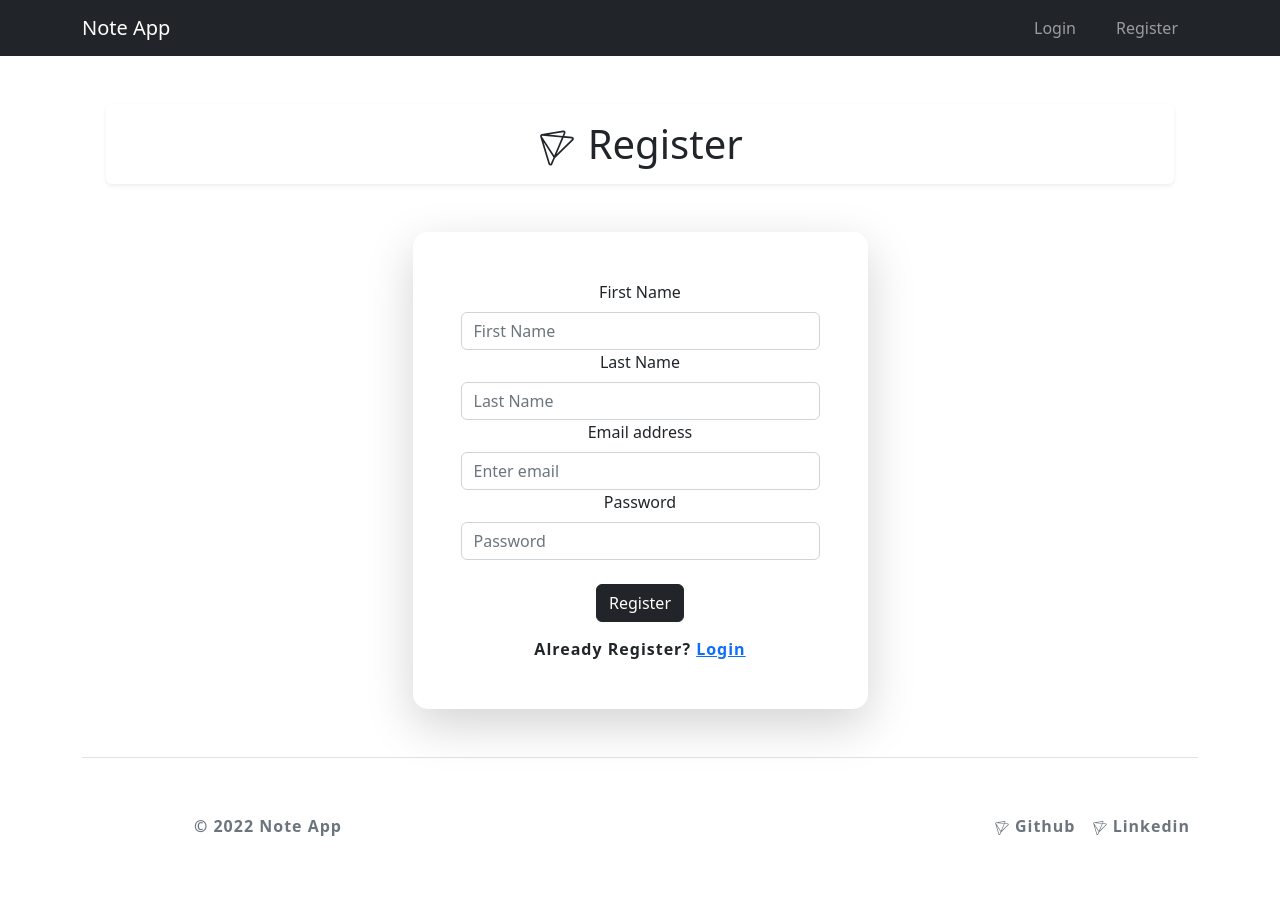
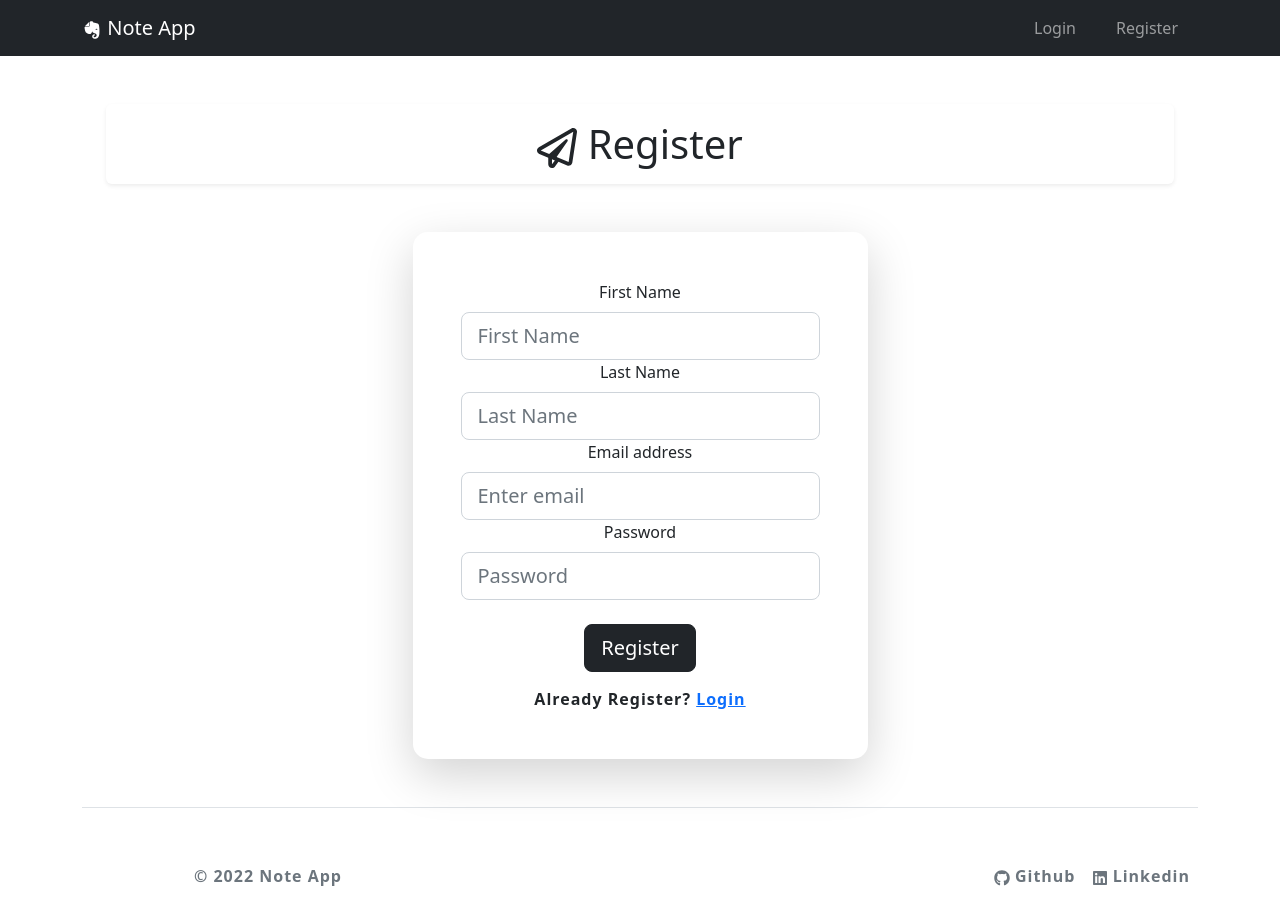
Before and after one commit to TarikSogukpinar/note, a React (Create React App) app in the folder client/: page /register in a window 1280 px wide. Shown: the top 924 px of the page. Built offline with nearby package versions, Linux system fonts and the light colour scheme.

Commit message:
apperance improved!

```diff
--- a/client/src/components/Dashboard.js
+++ b/client/src/components/Dashboard.js
@@ -1,14 +1,13 @@
 import React from "react";
-import { Routes, Route, Link } from "react-router-dom";
+import { Routes, Route } from "react-router-dom";
 import Main from "./Main";
 import Container from "react-bootstrap/esm/Container";
-import Login from "./Login";
-import Register from "./Register";
 import ProfilePrivateRoutes from "../constants/ProfilePrivateRoute";
 import NotesPrivateRoutes from "../constants/NotesPrivateRoutes";
-import CreateNotePrivateRoutes from "../constants/NotesPrivateRoutes";
-import CreateNote from "./CreateNote";
+import LoginPrivateRoutes from "../constants/LoginPrivateRoutes";
+import RegisterPrivateRoutes from "../constants/RegisterPrivateRoutes";
 import NoteFound from "./NoteFound";
+import CreateNotePrivateRoutes from "../constants/CreateNotesPrivateRoutes";
 
 export default function Dashboard() {
   return (
@@ -16,8 +15,16 @@ export default function Dashboard() {
       <Container>
         <Routes>
           <Route path="/" element={<Main></Main>}></Route>
-          <Route path="/login" element={<Login></Login>}></Route>
-          <Route path="/register" element={<Register></Register>}></Route>
+          <Route
+            exact
+            path="/login"
+            element={<LoginPrivateRoutes></LoginPrivateRoutes>}
+          ></Route>
+          <Route
+            exact
+            path="/register"
+            element={<RegisterPrivateRoutes></RegisterPrivateRoutes>}
+          ></Route>
           <Route
             exact
             path="/profile"
--- a/client/src/components/Footer.js
+++ b/client/src/components/Footer.js
@@ -1,5 +1,5 @@
 import React from "react";
-import { FaPushed } from "react-icons/fa";
+import { FaGithub, FaLinkedin } from "react-icons/fa";
 import "../styles/Footer.css";
 export default function Footer() {
   return (
@@ -16,13 +16,19 @@ export default function Footer() {
 
         <ul className="nav col-md-4 justify-content-end">
           <li className="nav-item">
-            <a href="#" className="nav-link px-2 text-muted footer-text">
-              <FaPushed /> Github
+            <a
+              href="https://github.com/TarikSogukpinar"
+              className="nav-link px-2 text-muted footer-text"
+            >
+              <FaGithub /> Github
             </a>
           </li>
           <li className="nav-item">
-            <a href="#" className="nav-link px-2 text-muted footer-text">
-              <FaPushed /> Linkedin
+            <a
+              href="https://www.linkedin.com/in/tar%C4%B1k-so%C4%9Fukp%C4%B1nar/"
+              className="nav-link px-2 text-muted footer-text"
+            >
+              <FaLinkedin /> Linkedin
             </a>
           </li>
         </ul>
--- a/client/src/components/Login.js
+++ b/client/src/components/Login.js
@@ -4,6 +4,7 @@ import { Button, Col, Container, Form, Row } from "react-bootstrap";
 // import { ToastContainer, toast } from 'react-toastify';
 import { loginUser } from "../services/authService";
 import { FaPushed } from "react-icons/fa";
+import {GrLogin} from "react-icons/gr"
 import "../styles/Login.css";
 
 export default function Login({ setLoginUser }) {
@@ -34,7 +35,7 @@ export default function Login({ setLoginUser }) {
     <>
       <Container>
         <h1 className="login-text text-dark shadow-sm text-warning mt-5 p-3 text-center rounded">
-          <FaPushed /> Login
+          <GrLogin /> Login
         </h1>
         <Row className="mt-5">
           <Col
@@ -48,6 +49,7 @@ export default function Login({ setLoginUser }) {
               <Form.Group controlId="formBasicEmail">
                 <Form.Label className="form-label">Email address</Form.Label>
                 <Form.Control
+                  size="lg"
                   name="email"
                   type="email"
                   onChange={handleChange("email")}
@@ -59,6 +61,7 @@ export default function Login({ setLoginUser }) {
               <Form.Group controlId="formBasicPassword">
                 <Form.Label className="form-label">Password</Form.Label>
                 <Form.Control
+                  size="lg"
                   name="password"
                   type="password"
                   onChange={handleChange("password")}
@@ -67,7 +70,7 @@ export default function Login({ setLoginUser }) {
                 />
               </Form.Group>
               <br></br>
-              <Button variant="dark btn-block" type="submit">
+              <Button  size="lg" variant="dark btn-block" type="submit">
                 Login
               </Button>
               <div className="login-register">
--- a/client/src/components/Main.js
+++ b/client/src/components/Main.js
@@ -2,8 +2,10 @@ import React from "react";
 import Alert from "react-bootstrap/Alert";
 import "../styles/Main.css";
 import Button from "react-bootstrap/Button";
-
+import Container from "react-bootstrap/esm/Container";
+import { Col, Row } from "react-bootstrap";
 export default function Main() {
+  const auth = localStorage.getItem("token");
   return (
     <div className="main-page">
       <Alert variant="light">
@@ -18,9 +20,28 @@ export default function Main() {
           Whenever you need to, be sure to use margin utilities to keep things
           nice and tidy.
         </p>
+
         <div className="main-button">
-          <Button variant="primary" href="/login">Login</Button>{" "}
-          <Button variant="primary"href="/register">Register</Button>{" "}
+          {!auth ? (
+            <Container>
+              <Row>
+                <Col>
+                  <Button className="m-2" variant="primary" href="/login">
+                    Login
+                  </Button>
+                  <Button variant="primary" href="/register">
+                    Register
+                  </Button>
+                </Col>
+              </Row>
+            </Container>
+          ) : (
+            <Container>
+              <Button variant="primary" href="/createnote">
+                Create Note
+              </Button>
+            </Container>
+          )}
         </div>
       </Alert>
     </div>
--- a/client/src/components/Navigation.js
+++ b/client/src/components/Navigation.js
@@ -6,7 +6,7 @@ import Row from "react-bootstrap/Row";
 import Col from "react-bootstrap/Col";
 import Dropdown from "react-bootstrap/Dropdown";
 import Button from "react-bootstrap/esm/Button";
-
+import { FaEvernote } from "react-icons/fa";
 export default function Navigation() {
   const auth = JSON.parse(localStorage.getItem("user"));
 
@@ -20,7 +20,10 @@ export default function Navigation() {
   return (
     <Navbar collapseOnSelect expand="lg" bg="dark" variant="dark">
       <Container>
-        <Navbar.Brand href="/">Note App</Navbar.Brand>
+        <Navbar.Brand href="/">
+          {" "}
+          <FaEvernote /> Note App
+        </Navbar.Brand>
         <Navbar.Toggle aria-controls="responsive-navbar-nav" />
         <Navbar.Collapse id="responsive-navbar-nav">
           <Nav className="me-auto"></Nav>
--- a/client/src/components/Register.js
+++ b/client/src/components/Register.js
@@ -1,6 +1,6 @@
 import React, { useState } from "react";
 import { Button, Col, Container, Form, Row } from "react-bootstrap";
-import { FaPushed } from "react-icons/fa";
+import { FaRegPaperPlane } from "react-icons/fa";
 import { registerUser } from "../services/authService";
 import "../styles/Register.css";
 
@@ -31,7 +31,7 @@ export default function Register() {
     <>
       <Container>
         <h1 className="login-text text-dark shadow-sm text-warning mt-5 p-3 text-center rounded">
-          <FaPushed /> Register
+          <FaRegPaperPlane /> Register
         </h1>
         <Row className="mt-5">
           <Col
@@ -45,6 +45,7 @@ export default function Register() {
               <Form.Group controlId="formBasicfirstName">
                 <Form.Label className="form-label">First Name</Form.Label>
                 <Form.Control
+                  size="lg"
                   name="firstName"
                   type="text"
                   onChange={handleChange("firstName")}
@@ -55,6 +56,7 @@ export default function Register() {
               <Form.Group controlId="formBasiclastName">
                 <Form.Label className="form-label">Last Name</Form.Label>
                 <Form.Control
+                  size="lg"
                   name="lastName"
                   type="text"
                   onChange={handleChange("lastName")}
@@ -65,6 +67,7 @@ export default function Register() {
               <Form.Group controlId="formBasicEmail">
                 <Form.Label className="form-label">Email address</Form.Label>
                 <Form.Control
+                  size="lg"
                   name="email"
                   onChange={handleChange("email")}
                   type="email"
@@ -76,6 +79,7 @@ export default function Register() {
               <Form.Group controlId="formBasicPassword">
                 <Form.Label className="form-label">Password</Form.Label>
                 <Form.Control
+                  size="lg"
                   name="password"
                   type="password"
                   onChange={handleChange("password")}
@@ -84,7 +88,7 @@ export default function Register() {
                 />
               </Form.Group>
               <br></br>
-              <Button variant="dark btn-block" type="submit">
+              <Button  size="lg" variant="dark btn-block" type="submit">
                 Register
               </Button>
             </Form>
--- /dev/null
+++ b/client/src/constants/LoginPrivateRoutes.js
@@ -0,0 +1,8 @@
+import React from "react";
+import { Navigate } from "react-router";
+import Login from "../components/Login";
+
+export default function LoginPrivateRoutes() {
+  const auth = localStorage.getItem("token");
+  return !auth ? <Login></Login> : <Navigate to="/" />;
+};
--- a/client/src/constants/NotesPrivateRoutes.js
+++ b/client/src/constants/NotesPrivateRoutes.js
@@ -4,6 +4,5 @@ import Note from "../components/Note";
 
 export default function NotesPrivateRoutes() {
   const auth = localStorage.getItem("token");
-
   return auth ? <Note /> : <Navigate to="/login" />;
 }
--- a/client/src/constants/ProfilePrivateRoute.js
+++ b/client/src/constants/ProfilePrivateRoute.js
@@ -4,6 +4,5 @@ import Profile from "../components/Profile";
 
 export default function profilePrivateRoute() {
   const auth = localStorage.getItem("token");
-
   return auth ? <Profile /> : <Navigate to="/login" />;
 }
--- /dev/null
+++ b/client/src/constants/RegisterPrivateRoutes.js
@@ -0,0 +1,8 @@
+import React from "react";
+import { Navigate } from "react-router";
+import Register from "../components/Register";
+
+export default function RegisterPrivateRoutes() {
+  const auth = localStorage.getItem("token");
+  return !auth ? <Register></Register> : <Navigate to="/" />;
+}
--- a/client/src/styles/Main.css
+++ b/client/src/styles/Main.css
@@ -4,6 +4,6 @@
   font-weight: bolder;
 }
 .main-button {
-  padding-top: 15px;
+  padding-top: 20px;
   font-weight: bolder;
 }
```
